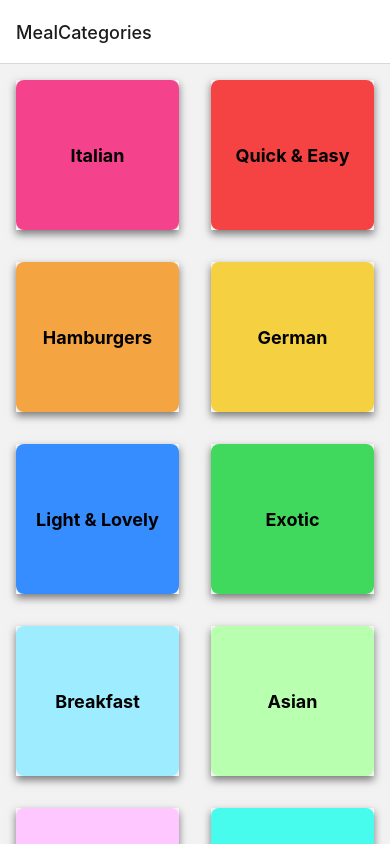
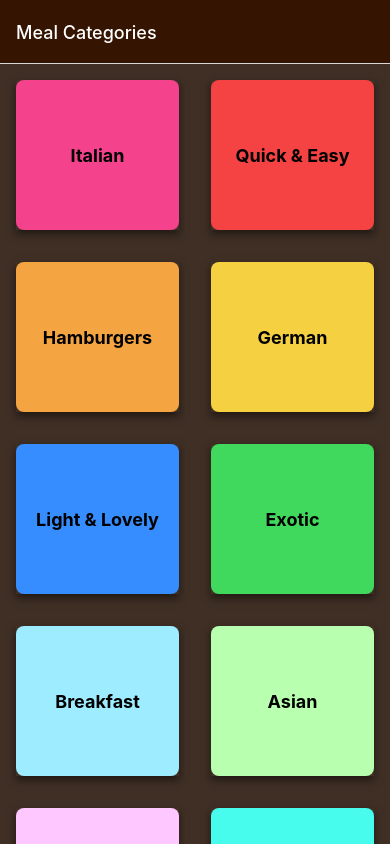
Before and after one commit to kimaneChen/meal-Deal, a React Native app: screen / in a window 390 px wide. Built offline with nearby package versions, Linux system fonts and the light colour scheme.

Commit message:
fix/solve this issue

```diff
--- a/App.tsx
+++ b/App.tsx
@@ -6,17 +6,33 @@ import { createNativeStackNavigator } from '@react-navigation/native-stack';
 import CategoriesScreen from './screens/CategoriesScreen';
 import MealsOverview from './screens/MealsOverview';
 import type { RootStackParamList } from './types';
+import MealDetails from './screens/MealDetails';
 
 const Stack = createNativeStackNavigator<RootStackParamList>();
 
 export default function App() {
   return (
     <>
-      <StatusBar style="auto" />
+      <StatusBar style="light" />
       <NavigationContainer>
-        <Stack.Navigator>
-          <Stack.Screen name="MealCategories" component={CategoriesScreen} />
+        <Stack.Navigator
+          screenOptions={{
+            headerStyle: {
+              backgroundColor: '#351401',
+            },
+            headerTintColor: 'white',
+            contentStyle: { backgroundColor: '#3f2f25' },
+          }}
+        >
+          <Stack.Screen
+            name="MealCategories"
+            component={CategoriesScreen}
+            options={{
+              title: 'Meal Categories',
+            }}
+          />
           <Stack.Screen name="MealsOverview" component={MealsOverview} />
+          <Stack.Screen name="MealDetails" component={MealDetails} />
         </Stack.Navigator>
       </NavigationContainer>
     </>
--- a/components/MealItem.tsx
+++ b/components/MealItem.tsx
@@ -6,13 +6,20 @@ import {
   StyleSheet,
   Platform,
 } from 'react-native';
+import { useNavigation } from '@react-navigation/native';
 
 import Meal from '../models/meal';
 
 export type MealItemProps = Partial<Meal>;
 
 function MealItem(props: MealItemProps) {
-  const { title, imageUrl, duration, affordability, complexity } = props;
+  const { title, imageUrl, duration, affordability, complexity, id } = props;
+  const navigation = useNavigation();
+
+  function onPressHandler() {
+    navigation.navigate('MealDetails', { mealID: id });
+  }
+
   return (
     <View style={styles.container}>
       <Pressable
@@ -20,6 +27,7 @@ function MealItem(props: MealItemProps) {
         style={({ pressed }) =>
           pressed ? styles.pressedButton : styles.button
         }
+        onPress={onPressHandler}
       >
         <View style={styles.innerContainer}>
           <View>
--- /dev/null
+++ b/screens/MealDetails.tsx
@@ -0,0 +1,10 @@
+import { Text } from 'react-native';
+
+import { MealDetailsProps } from '../types';
+
+function MealDetails({ route }: MealDetailsProps) {
+  const mealId = route.params.mealID;
+  return <Text>This is Meal Details {mealId}</Text>;
+}
+
+export default MealDetails;
--- a/screens/MealsOverview.tsx
+++ b/screens/MealsOverview.tsx
@@ -1,27 +1,28 @@
-import { View, Text, StyleSheet, FlatList } from 'react-native';
+import { useLayoutEffect } from 'react';
+import { View, StyleSheet, FlatList } from 'react-native';
 
-import { MEALS } from '../data/dummy-data';
+import { MEALS, CATEGORIES } from '../data/dummy-data';
 import { MealsOverviewProps } from '../types';
 import MealItem, { MealItemProps } from '../components/MealItem';
 
-function MealsOverview({ route }: MealsOverviewProps) {
+function MealsOverview({ route, navigation }: MealsOverviewProps) {
   const catId = route.params.categoryId;
 
   const displayMeals = MEALS.filter((mealItem) => {
     return mealItem.categoryIds.indexOf(catId) >= 0;
   });
 
+  useLayoutEffect(() => {
+    const catTitle = CATEGORIES.find((cat) => cat.id === catId)?.title;
+
+    navigation.setOptions({ title: catTitle });
+  }, [catId, navigation]);
+
   function renderMealItem(item: MealItemProps) {
-    const { title, imageUrl, duration, complexity, affordability } = item;
-    // const mealItemProps = {
-    //   title,
-    //   imageUrl,
-    //   duration,
-    //   complexity,
-    //   affordability,
-    // };
+    const { id, title, imageUrl, duration, complexity, affordability } = item;
     return (
       <MealItem
+        id={id}
         title={title}
         imageUrl={imageUrl}
         duration={duration}
--- a/types.ts
+++ b/types.ts
@@ -3,6 +3,7 @@ import type { NativeStackScreenProps } from '@react-navigation/native-stack';
 export type RootStackParamList = {
   MealCategories: undefined;
   MealsOverview: { categoryId: string };
+  MealDetails: { mealID: string };
 };
 
 export type CategoriesScreenProps = NativeStackScreenProps<
@@ -14,3 +15,8 @@ export type MealsOverviewProps = NativeStackScreenProps<
   RootStackParamList,
   'MealsOverview'
 >;
+
+export type MealDetailsProps = NativeStackScreenProps<
+  RootStackParamList,
+  'MealDetails'
+>;
```
